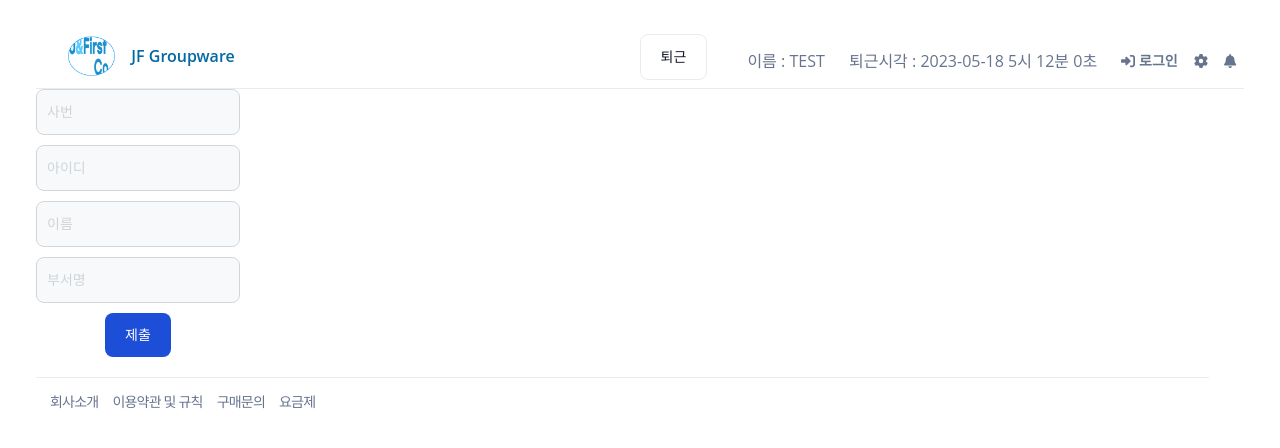
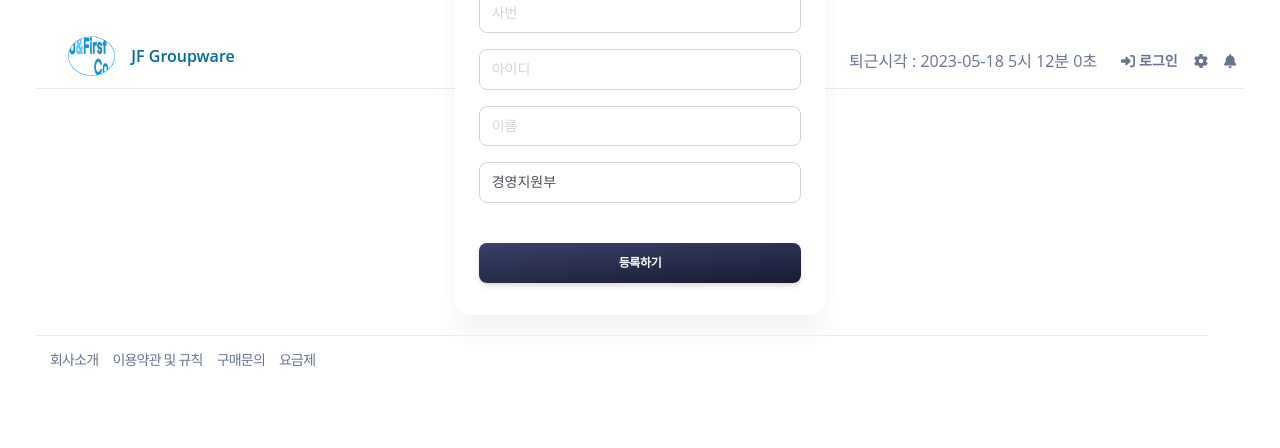
Before and after one commit to eunbbori/gwNew, a Next.js app: page /addEmp in a window 1280 px wide. Shown: the top 448 px of the page. Built offline with nearby package versions, Linux system fonts and the light colour scheme; no server answers.

Commit message:
직원등록 부분 수정

```diff
--- a/src/pages/_app.tsx
+++ b/src/pages/_app.tsx
@@ -6,8 +6,8 @@ import { ApolloClient, ApolloProvider, InMemoryCache } from '@apollo/client';
 import { SessionProvider } from 'next-auth/react';
 
 const client = new ApolloClient({
-  uri: 'http://localhost:8080/graphql',
-  // uri: 'http://localhost:4000',
+  // uri: 'http://localhost:8080/graphql',
+  uri: 'http://localhost:4000',
   cache: new InMemoryCache(),
 });
 
--- a/src/pages/addEmp.tsx
+++ b/src/pages/addEmp.tsx
@@ -2,11 +2,7 @@ import AddEmployee from '@/views/admin/AddEmployee';
 import React from 'react';
 
 const AddEmp = () => {
-  return (
-    <div>
-      <AddEmployee />
-    </div>
-  );
+  return <AddEmployee />;
 };
 
 export default AddEmp;
--- a/src/views/admin/AddEmployee.tsx
+++ b/src/views/admin/AddEmployee.tsx
@@ -7,20 +7,19 @@ export interface EmployeeFormValues {
   employeeId: number;
   userId: string;
   employeeName: string;
-  departmentName: string;
+  department: string;
 }
 const AddEmployee: React.FC = () => {
   const schema = yup.object().shape({
     employeeId: yup.number().typeError('숫자를 입력해주세요').required('사번을 입력해주세요.').positive('양수를 입력해주세요').integer('정수를 입력해주세요'),
     userId: yup.string().required('아이디를 입력해주세요.'),
-    employeeName: yup.string().required('이름 입력해주세요.'),
-    departmentName: yup.string().required('부서명을 입력해주세요.'),
+    employeeName: yup.string().required('이름을 입력해주세요.'),
+    department: yup.string().required('부서명을 선택해주세요.'),
   });
 
   const {
     register,
     handleSubmit,
-    reset,
     formState: { errors },
   } = useForm<EmployeeFormValues>({
     // mode: 'onChange',
@@ -36,25 +35,92 @@ const AddEmployee: React.FC = () => {
     console.log(data);
   };
   return (
-    <div className="flex">
-      <form onSubmit={handleSubmit(onAddEmployee)}>
-        <div>
-          <input className={inputStyle} {...register('employeeId')} placeholder="사번" />
+    <div className="w-full mr-auto ml-auto px-6">
+      <div className="flex flex-wrap -mx-3 -mt-48 md:-mt-56 lg:-mt-48">
+        <div className="w-full max-w-full px-3 mx-auto mt-0 md:flex-0 shrink-0 md:w-7/12 lg:w-5/12 xl:w-4/12">
+          <div className="relative z-0 flex flex-col min-w-0 break-words bg-white border-0 shadow-soft-xl rounded-2xl bg-clip-border">
+            <div className="p-6 mb-0 text-center bg-white border-b-0 rounded-t-2xl">
+              <h5>Register with</h5>
+            </div>
+            <div className="flex-auto p-6">
+              <form onSubmit={handleSubmit(onAddEmployee)} role="form text-left">
+                <div className="mb-4">
+                  <input
+                    {...register('employeeId')}
+                    placeholder="사번"
+                    type="text"
+                    className="text-sm focus:shadow-soft-primary-outline leading-5.6 ease-soft block w-full appearance-none rounded-lg border border-solid border-gray-300 bg-white bg-clip-padding py-2 px-3 font-normal text-gray-700 transition-all focus:border-fuchsia-300 focus:bg-white focus:text-gray-700 focus:outline-none focus:transition-shadow"
+                    aria-label="EmpId"
+                    aria-describedby="EmpId-addon"
+                  />
                   <div>{errors.employeeId?.message}</div>
-          <input className={inputStyle} {...register('userId')} placeholder="아이디" />
+                </div>
+                <div className="mb-4">
+                  <input
+                    {...register('userId')}
+                    placeholder="아이디"
+                    type="test"
+                    className="text-sm focus:shadow-soft-primary-outline leading-5.6 ease-soft block w-full appearance-none rounded-lg border border-solid border-gray-300 bg-white bg-clip-padding py-2 px-3 font-normal text-gray-700 transition-all focus:border-fuchsia-300 focus:bg-white focus:text-gray-700 focus:outline-none focus:transition-shadow"
+                    aria-label="Id"
+                    aria-describedby="Id-addon"
+                  />
                   <div>{errors.userId?.message}</div>
-          <input className={inputStyle} {...register('employeeName')} placeholder="이름" />
+                </div>
+                <div className="mb-4">
+                  <input
+                    {...register('employeeName')}
+                    placeholder="이름"
+                    type="text"
+                    className="text-sm focus:shadow-soft-primary-outline leading-5.6 ease-soft block w-full appearance-none rounded-lg border border-solid border-gray-300 bg-white bg-clip-padding py-2 px-3 font-normal text-gray-700 transition-all focus:border-fuchsia-300 focus:bg-white focus:text-gray-700 focus:outline-none focus:transition-shadow"
+                    aria-label="Name"
+                    aria-describedby="Name-addon"
+                  />
                   <div>{errors.employeeName?.message}</div>
-          <input className={inputStyle} {...register('departmentName')} placeholder="부서명" />
-          <div>{errors.departmentName?.message}</div>
+                </div>
+                <div className="mb-4">
+                  <select
+                    className="text-sm focus:shadow-soft-primary-outline leading-5.6 ease-soft block w-full appearance-none rounded-lg border border-solid border-gray-300 bg-white bg-clip-padding py-2 px-3 font-normal text-gray-700 transition-all focus:border-fuchsia-300 focus:bg-white focus:text-gray-700 focus:outline-none focus:transition-shadow"
+                    {...register('department')}
+                  >
+                    <option value="0">경영지원부</option>
+                    <option value="1">연구소</option>
+                    <option value="2">개발부</option>
+                  </select>
                 </div>
                 <div className="text-center">
-          <button className={submitBtnStyle} type="submit">
-            제출
+                  <button
+                    type="submit"
+                    className="inline-block w-full px-6 py-3 mt-6 mb-2 font-bold text-center text-white uppercase align-middle transition-all bg-transparent border-0 rounded-lg cursor-pointer active:opacity-85 hover:scale-102 hover:shadow-soft-xs leading-pro text-xs ease-soft-in tracking-tight-soft shadow-soft-md bg-150 bg-x-25 bg-gradient-to-tl from-gray-900 to-slate-800 hover:border-slate-700 hover:bg-slate-700 hover:text-white"
+                  >
+                    등록하기
                   </button>
                 </div>
               </form>
             </div>
+          </div>
+        </div>
+      </div>
+    </div>
+
+    // <div className="flex">
+    //   <form onSubmit={handleSubmit(onAddEmployee)}>
+    //     <div>
+    //       <input className={inputStyle} {...register('employeeId')} placeholder="사번" />
+    //       <div>{errors.employeeId?.message}</div>
+    //       <input className={inputStyle} {...register('userId')} placeholder="아이디" />
+    //       <div>{errors.userId?.message}</div>
+    //       <input className={inputStyle} {...register('employeeName')} placeholder="이름" />
+    //       <div>{errors.employeeName?.message}</div>
+    //       <input className={inputStyle} {...register('departmentName')} placeholder="부서명" />
+    //       <div>{errors.departmentName?.message}</div>
+    //     </div>
+    //     <div className="text-center">
+    //       <button className={submitBtnStyle} type="submit">
+    //         제출
+    //       </button>
+    //     </div>
+    //   </form>
+    // </div>
   );
 };
 
```
Lines whose indentation alone changed are shown as unchanged.
